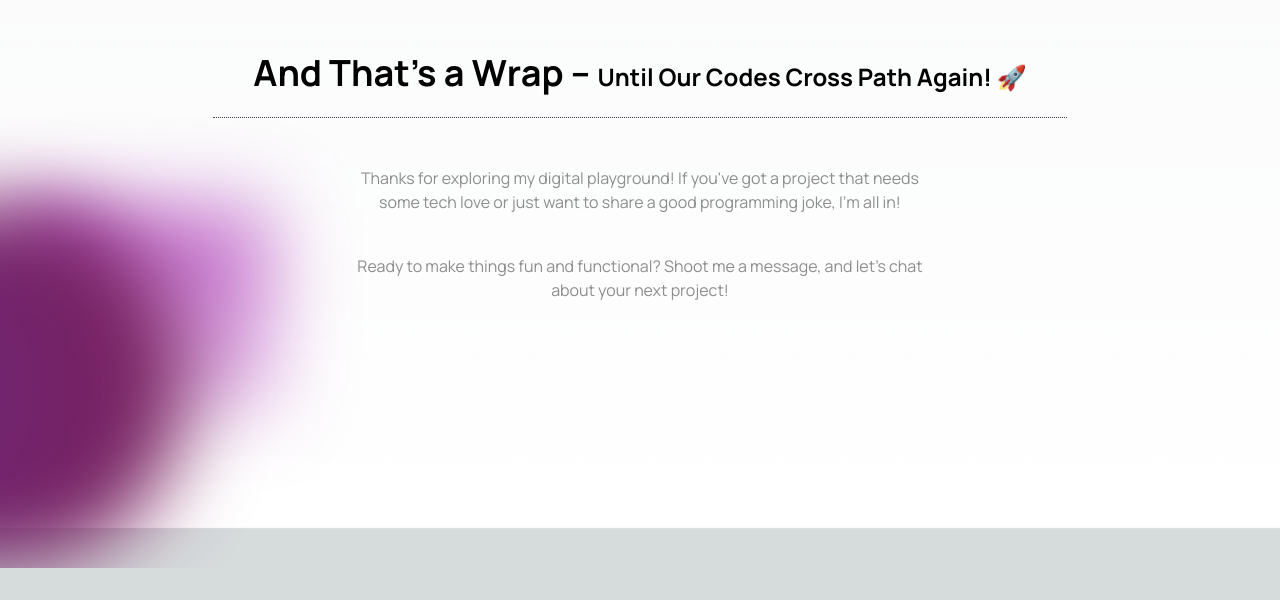
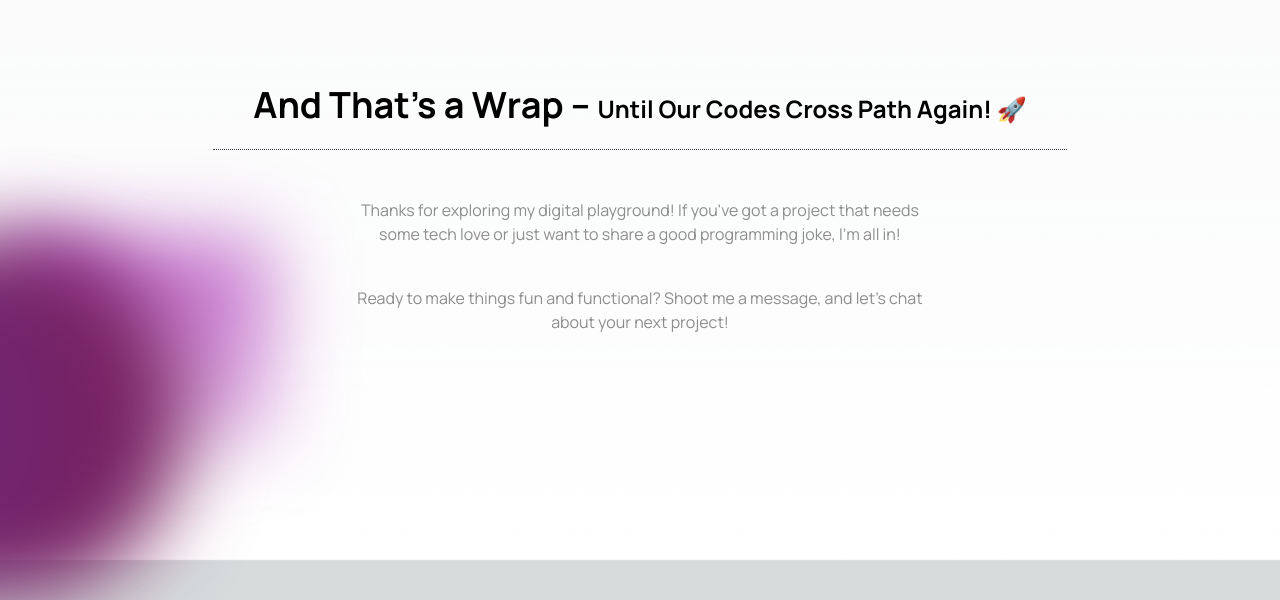
Before and after one commit to zyzer01/portfolio-zyzer, a Next.js app: page / in a window 1280 px wide. Shown: the part 4765-5365 px from the top of the page. Before the commit the page ends 5333 px from the top, so only its background shows below. Built offline with nearby package versions, Linux system fonts and the light colour scheme; a web font is replaced by a local one.

Commit message:
update Footer.tsx

```diff
--- a/src/components/Footer.tsx
+++ b/src/components/Footer.tsx
@@ -5,7 +5,7 @@ import Link from 'next/link';
 
 const Footer = () => {
   return (
-    <div className="flex-col justify-center items-center text-center" id="contact">
+    <div className="flex-col justify-center items-center text-center pt-8" id="contact">
       <div className="mb-12 border-b pb-6 border-gray-700 border-dotted">
         <h1 className="text-2xl md:text-4xl font-bold leading-relaxed">
           And That's a Wrap –{' '}
```
